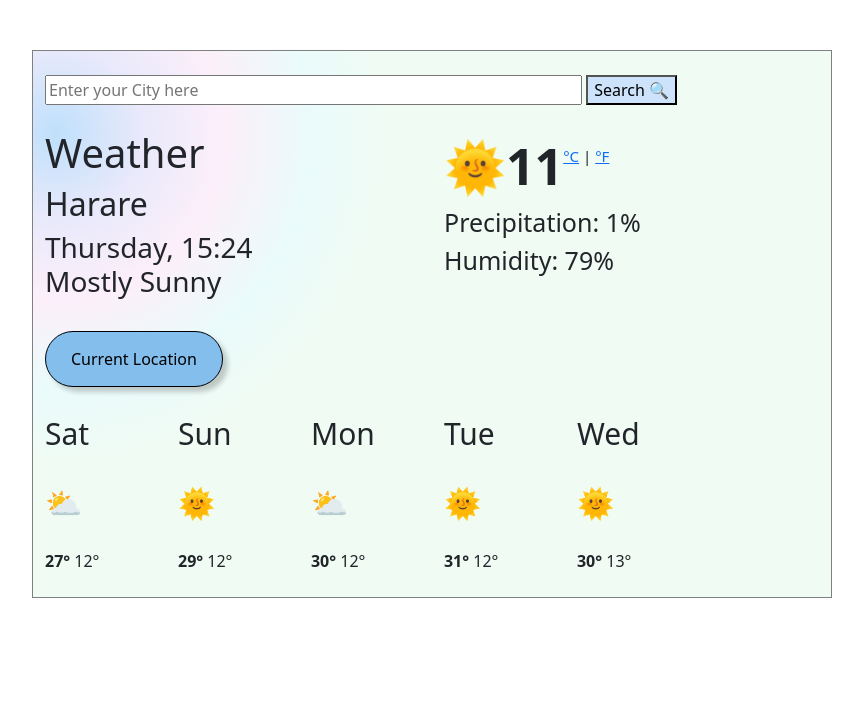
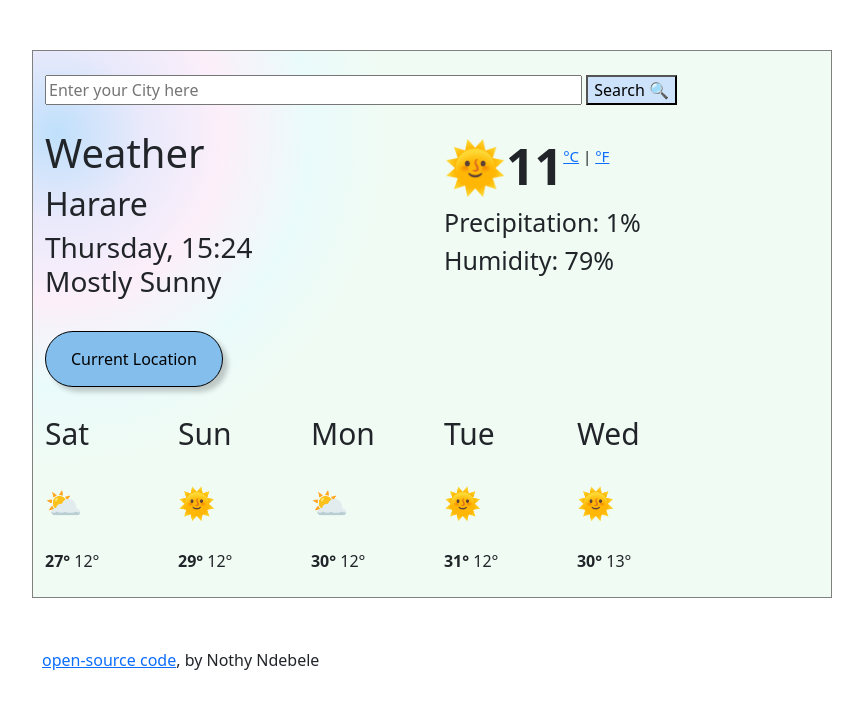
Before and after one commit to kimndex/SheCodes-Plus-Week-5, a plain HTML site: page index.html in a window 1280 px wide. Shown: the whole page, without its empty margins (38-901 px from the left). Drawn offline with nearby package versions, Linux system fonts and the light colour scheme.

Commit message:
added link to github

```diff
--- a/index.html
+++ b/index.html
@@ -94,6 +94,11 @@
       </div>
       <br />
     </div>
+    <p id="footer">
+      <a href="https://github.com/kimndex/SheCodes-Plus-Week-5"
+        >open-source code</a
+      >, by Nothy Ndebele
+    </p>
     <script src="src/index.js" type="module"></script>
   </body>
 </html>
--- a/src/styles.css
+++ b/src/styles.css
@@ -57,3 +57,6 @@ div.container {
   background: #fff;
   cursor: pointer;
 }
+#footer {
+  padding-left: 80px;
+}
```
